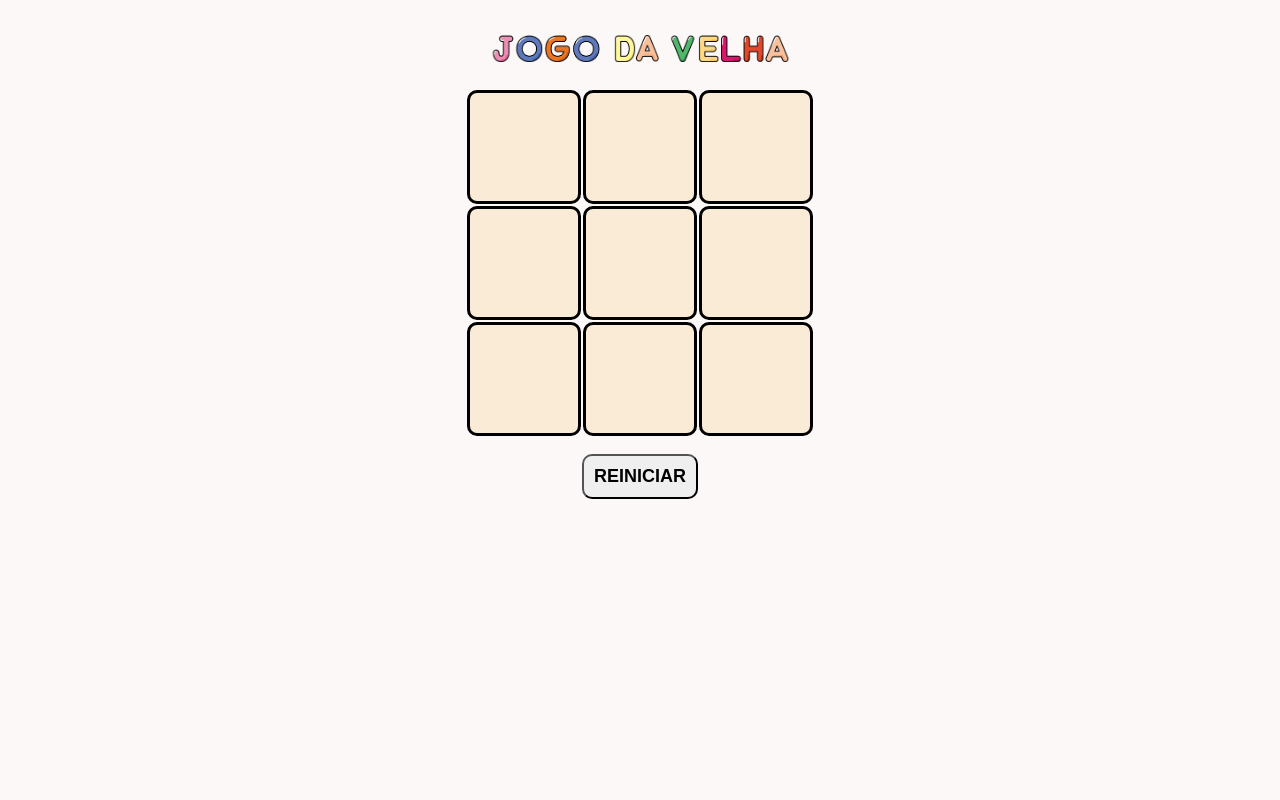
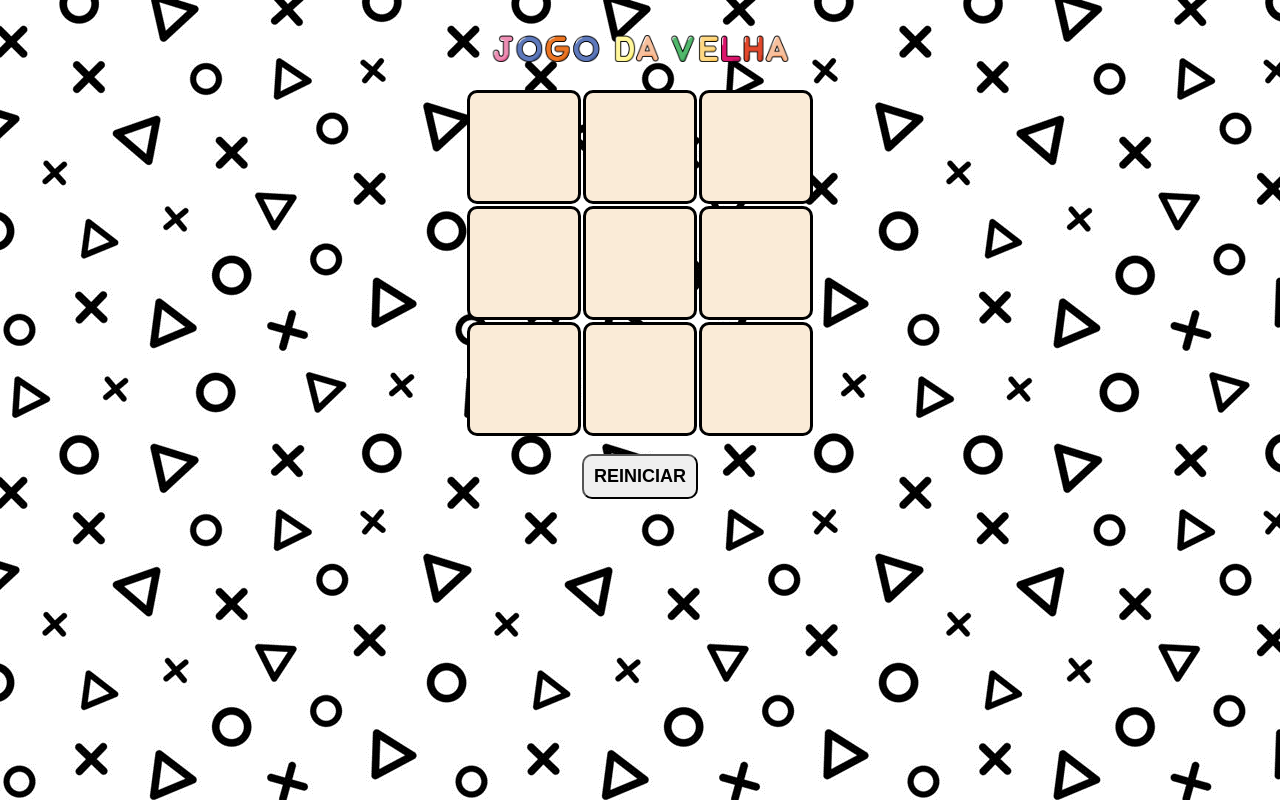
Before and after one commit to danielcalado07/Jogo_da_Velha, a plain HTML site: page index.html in a window 1280 px wide. Drawn offline with Linux system fonts and the light colour scheme.

Commit message:
atualizado

```diff
--- a/style.css
+++ b/style.css
@@ -1,5 +1,5 @@
 .fundo{
-    background-image: url(imagens/fundo.jpg);
+    background-image: url(imagens/fundo.png);
 }
 .tabela {
     width: 350px;
```
